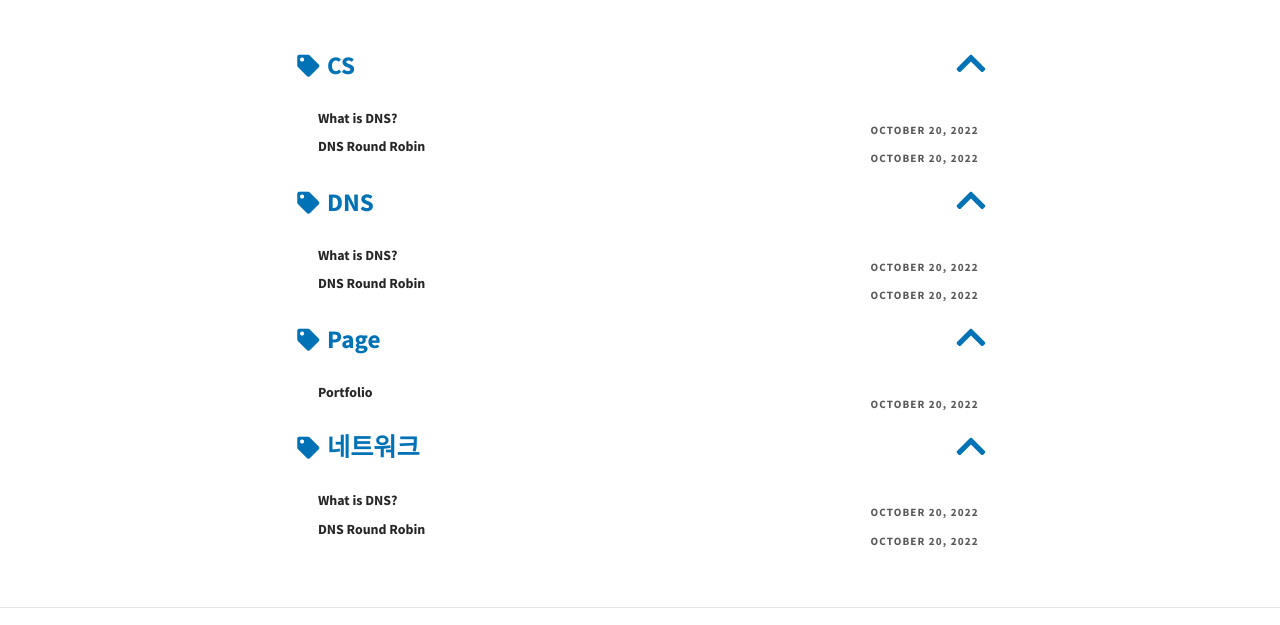
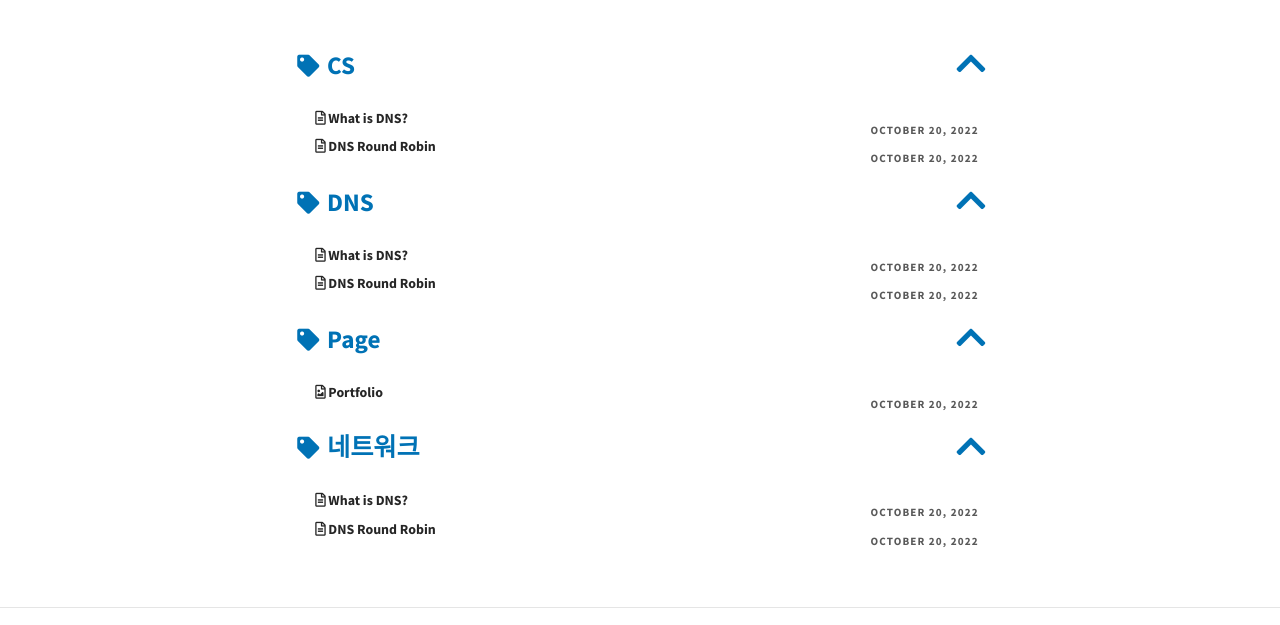
Before and after one commit to aerimforest/aerimforest.github.io, a Jekyll site: the page built from pages/tags.md, in a window 1280 px wide. Shown: the part 329-954 px from the top of the page. Built offline with Jekyll 4.4.1, drawn with Linux system fonts in a browser that asks for light colours.

Commit message:
[fix] build fail 해결

```diff
--- a/_sass/external/font-awesome/_icons.scss
+++ b/_sass/external/font-awesome/_icons.scss
@@ -462,7 +462,7 @@ readers do not read off random characters that represent icons */
 .#{$fa-css-prefix}-fighter-jet:before { content: fa-content($fa-var-fighter-jet); }
 .#{$fa-css-prefix}-figma:before { content: fa-content($fa-var-figma); }
 .#{$fa-css-prefix}-file:before { content: fa-content($fa-var-file); }
-//.#{$fa-css-prefix}-file-alt:before { content: fa-content($fa-var-file-alt); }
+.#{$fa-css-prefix}-file-alt:before { content: fa-content($fa-var-file-alt); }
 .#{$fa-css-prefix}-file-archive:before { content: fa-content($fa-var-file-archive); }
 .#{$fa-css-prefix}-file-audio:before { content: fa-content($fa-var-file-audio); }
 .#{$fa-css-prefix}-file-code:before { content: fa-content($fa-var-file-code); }
@@ -471,7 +471,7 @@ readers do not read off random characters that represent icons */
 .#{$fa-css-prefix}-file-download:before { content: fa-content($fa-var-file-download); }
 .#{$fa-css-prefix}-file-excel:before { content: fa-content($fa-var-file-excel); }
 .#{$fa-css-prefix}-file-export:before { content: fa-content($fa-var-file-export); }
-//.#{$fa-css-prefix}-file-image:before { content: fa-content($fa-var-file-image); }
+.#{$fa-css-prefix}-file-image:before { content: fa-content($fa-var-file-image); }
 .#{$fa-css-prefix}-file-import:before { content: fa-content($fa-var-file-import); }
 .#{$fa-css-prefix}-file-invoice:before { content: fa-content($fa-var-file-invoice); }
 .#{$fa-css-prefix}-file-invoice-dollar:before { content: fa-content($fa-var-file-invoice-dollar); }
```
